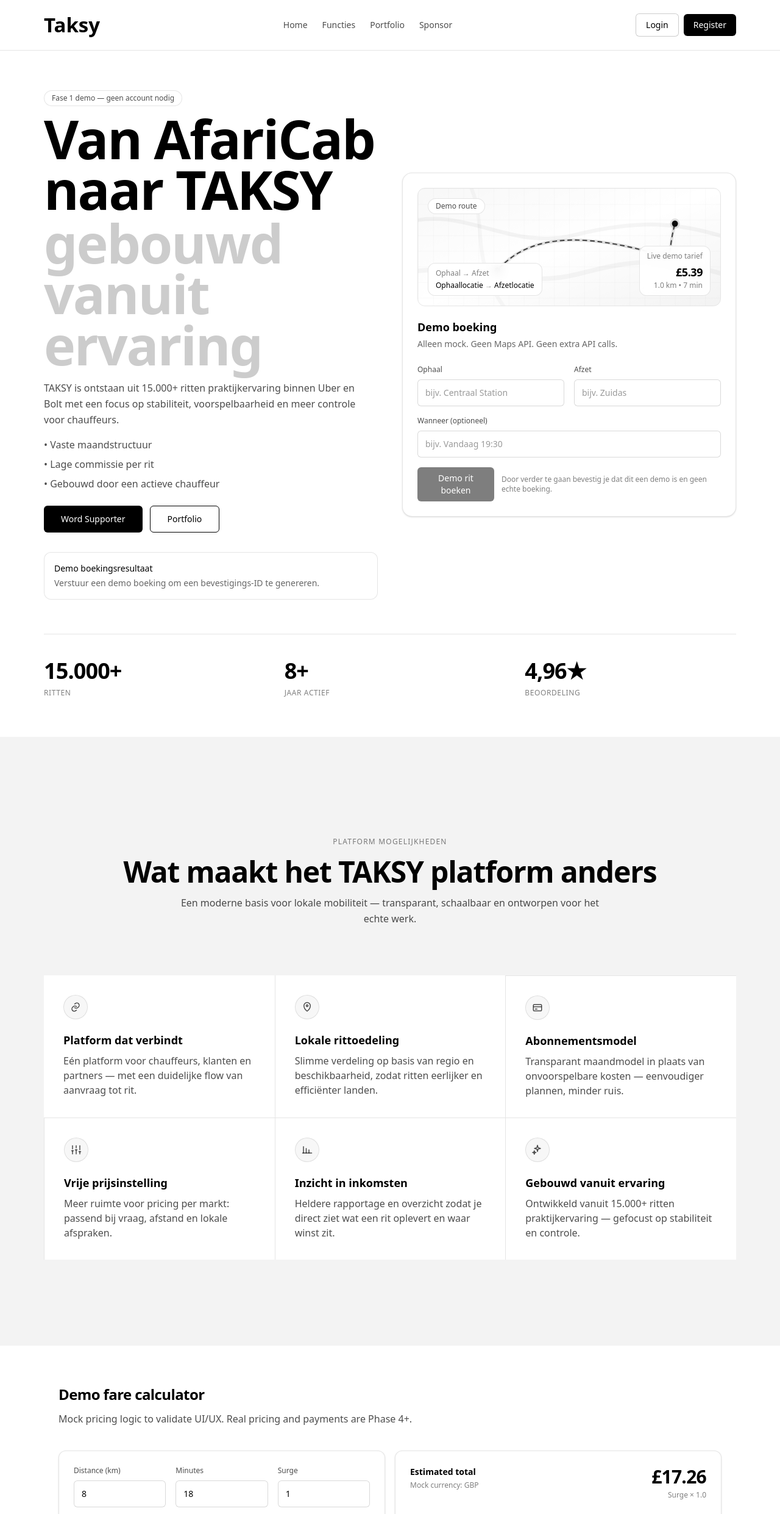
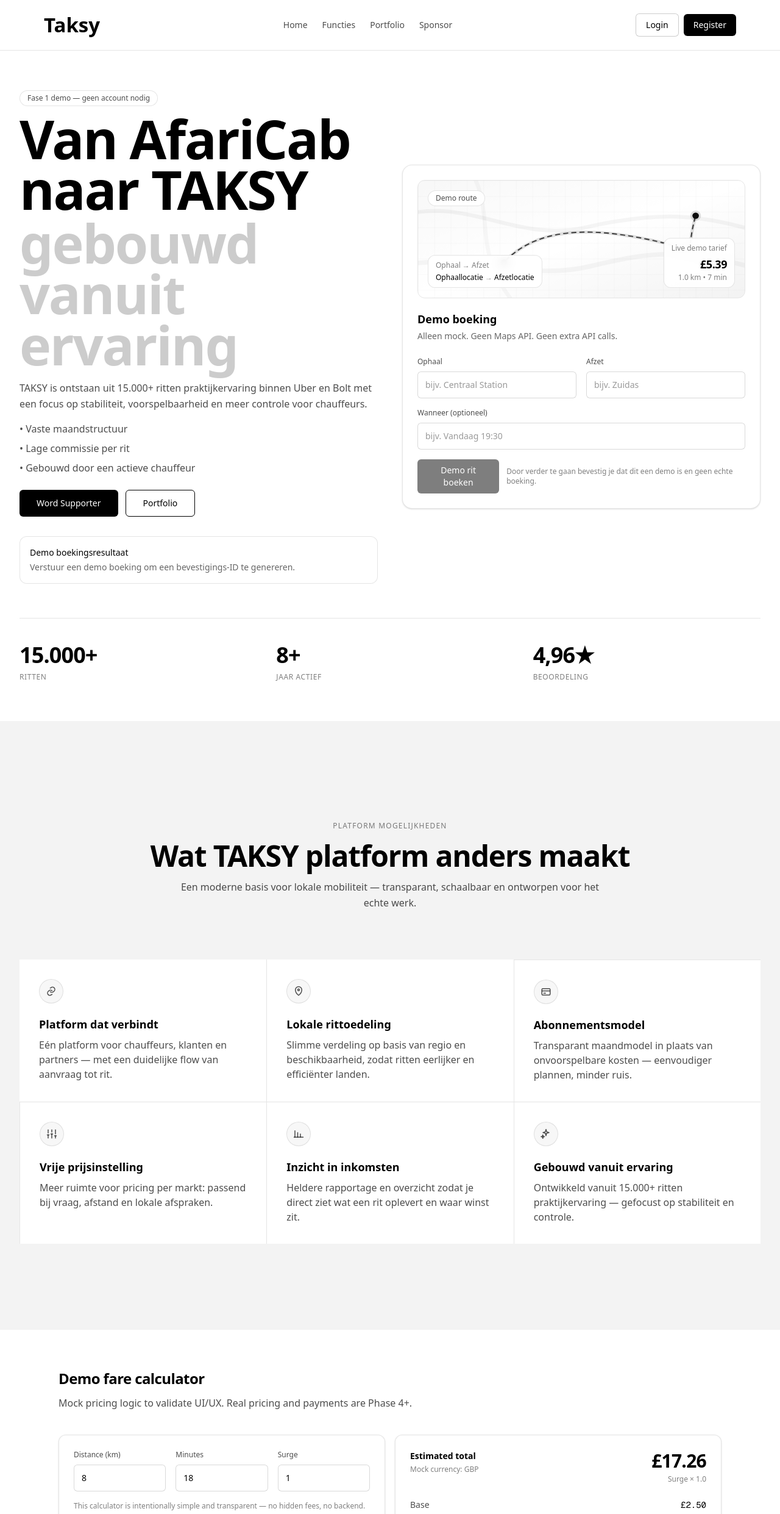
Before and after one commit to Taksyeu/Taksy, a Next.js app: page / in a window 1280 px wide. Shown: the top 2482 px of the page at 61% size. Built offline with nearby package versions, Linux system fonts and the light colour scheme.

Commit message:
Global container 1280px + Section 2 headline correction

```diff
--- a/src/app/(public)/page.tsx
+++ b/src/app/(public)/page.tsx
@@ -10,7 +10,7 @@ export default function Page() {
     <div id="top">
       {/* Section 1 gets a custom layout wrapper (1200px max-width + near full-viewport height). */}
       <section className="w-full bg-white">
-        <div className="mx-auto flex min-h-[calc(100vh-80px)] w-full max-w-[1200px] px-4 py-16 sm:px-6 lg:px-8">
+        <div className="mx-auto flex min-h-[calc(100vh-80px)] w-full max-w-[1280px] px-4 py-16 sm:px-6 lg:px-8">
           <div className="flex w-full flex-col justify-between gap-14">
             <HeroBooking />
 
--- a/src/components/landing/FeaturesSection.tsx
+++ b/src/components/landing/FeaturesSection.tsx
@@ -42,7 +42,7 @@ const features: Feature[] = [
 export function FeaturesSection() {
   return (
     <section id="how-it-works" className="w-full bg-[#F3F3F3] py-[140px]">
-      <div className="mx-auto w-full max-w-[1200px] px-4 sm:px-6 lg:px-8">
+      <div className="mx-auto w-full max-w-[1280px] px-4 sm:px-6 lg:px-8">
         {/* Top intro block */}
         <div className="relative pt-6">
           <div
@@ -58,7 +58,7 @@ export function FeaturesSection() {
             </div>
 
             <h2 className="text-balance text-[36px] font-bold leading-[39.6px] tracking-tight text-black lg:text-[48px] lg:leading-[50.4px]">
-              Wat maakt het TAKSY platform anders
+              Wat TAKSY platform anders maakt
             </h2>
 
             <p className="mt-3 max-w-[700px] text-pretty text-base leading-relaxed text-black/70">
```
